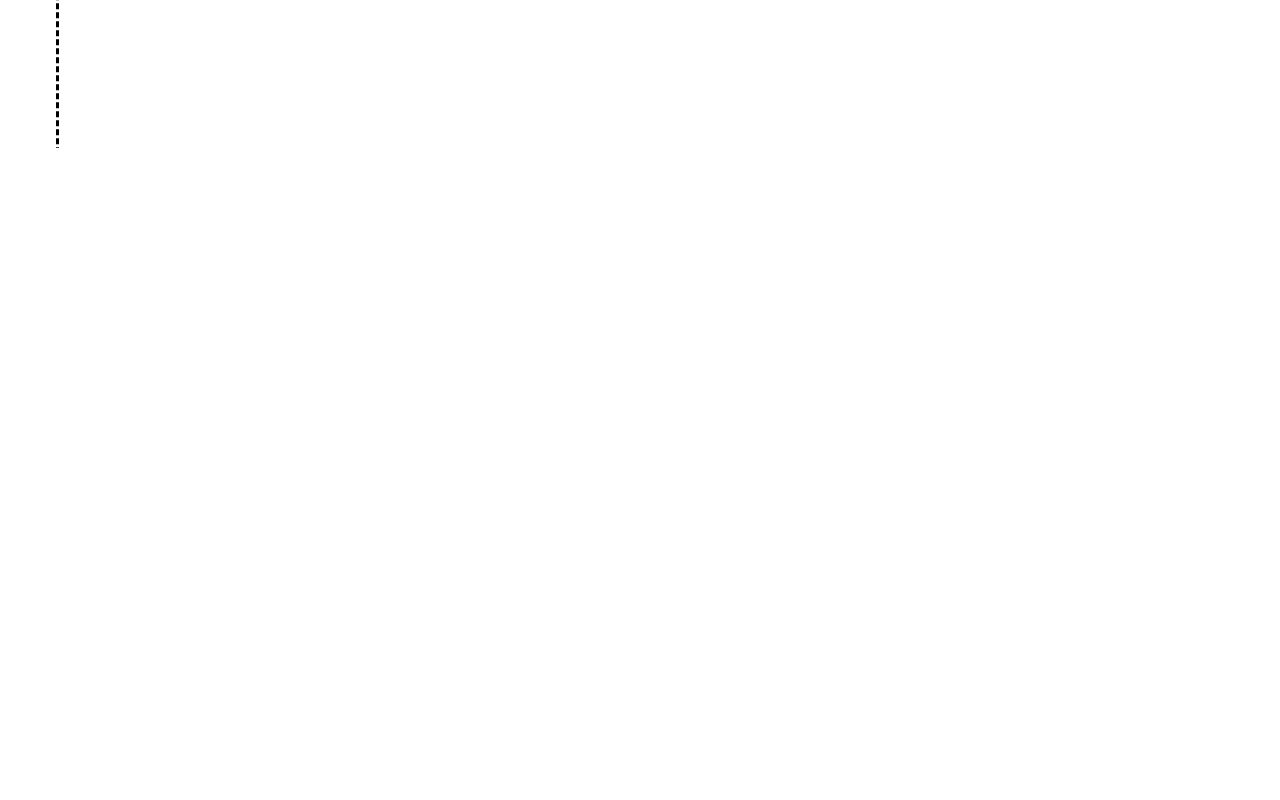
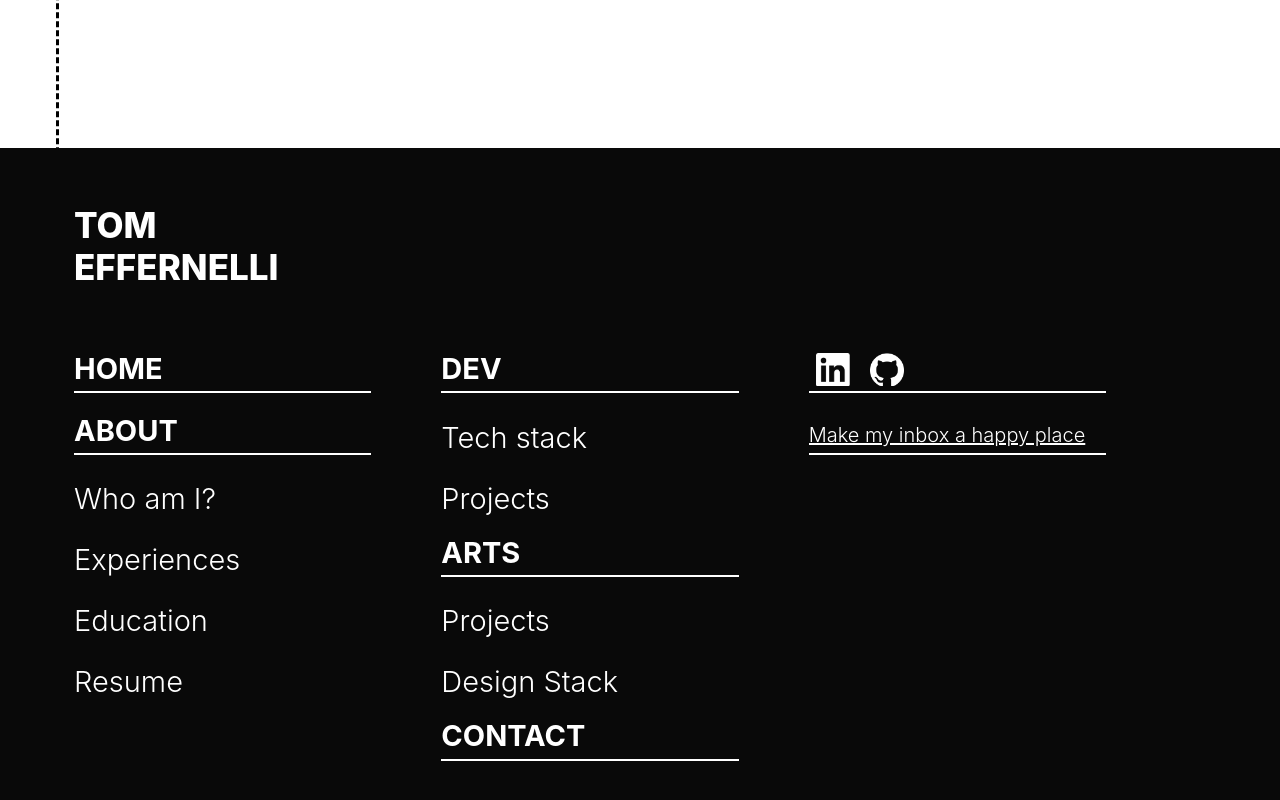
Before and after one commit to tom-effernelli/my-portfolio, a Next.js app: page / in a window 1280 px wide. Shown: the part 3093-3893 px from the top of the page. Before the commit the page ends 3241 px from the top, so only its background shows below. Built offline with nearby package versions, Linux system fonts and the light colour scheme.

Commit message:
fix: home footer

```diff
--- a/app/home.js
+++ b/app/home.js
@@ -1,9 +1,11 @@
 import Link from "next/link";
 import Image from "next/image";
 import { Inter } from 'next/font/google'
+import FooterHomeAboutContact from "../components/footer-home-about-contact";
 
 const Home = () => {
   return (
+    <>
       <div className="w-full relative bg-[#fff] overflow-hidden flex flex-col items-start pt-14 pb-[85px] pl-[74px] pr-0 box-border gap-[60px] text-left text-[45px] text-[#000] font-space-grotesk">
         <div className="self-stretch flex flex-col items-start py-0 pl-0 pr-[174px] gap-[33px] z-[4] font-[Inter] md:pr-[74px] md:box-border">
           <div className="self-stretch border-[#000] border-solid border-b-[2px] flex flex-col items-start justify-end">
@@ -114,7 +116,7 @@
             </div>
           </div>
         </div>
-      <div className="w-[1084px] absolute !!m-[0 important] top-[0px] left-[23px] h-[5000px]">
+        <div className="w-[1084px] absolute !!m-[0 important] top-[0px] left-[23px] h-[5000px] pointer-events-none">
           <div className="absolute top-[-1.5px] left-[32.5px] border-[#000] border-dashed border-r-[3px] box-border w-[3px] h-[5003px]" />
           <div className="absolute top-[830.5px] left-[32.5px] border-[#ed1c24] border-solid border-r-[3px] box-border w-[3px] h-[781px]" />
           <div className="absolute top-[1450px] left-[29px] bg-[#ed1c24] border-[#ed1c24] border-solid border-[1px] box-border w-[11px] h-[11px]" />
@@ -221,6 +223,8 @@
           src="/Triangle-wrapped-pattern@2x.png"
         />
       </div>
+      <FooterHomeAboutContact />
+    </>
   );
 };
 
```
Lines whose indentation alone changed are shown as unchanged.
